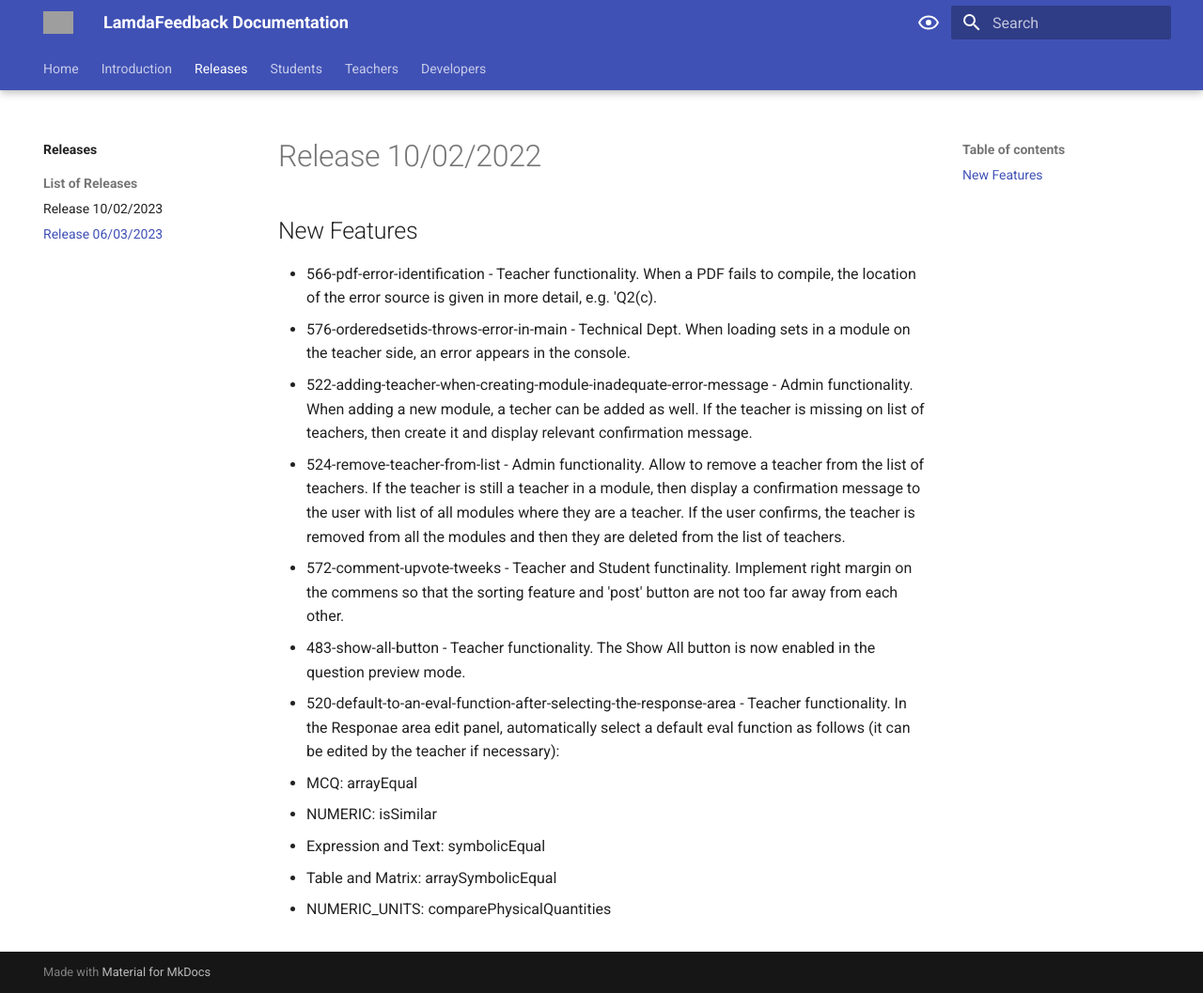
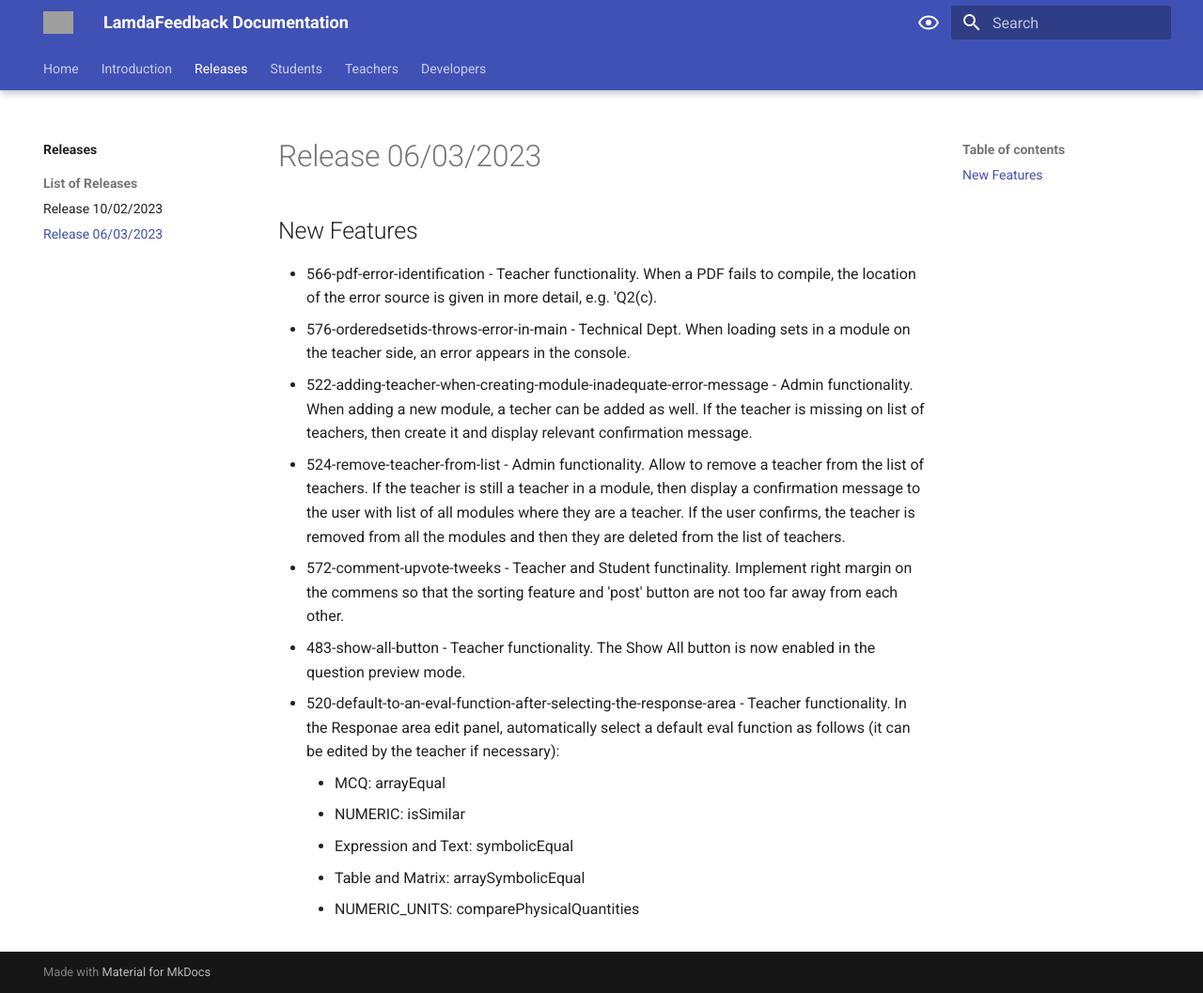
Before and after one commit to lambda-feedback/user-documentation, an MkDocs documentation site: the page built from docs/releases/release_2023_03_06.md, in a window 1280 px wide and 1057 px high. Shown: the whole window at 94% size. Built offline with MkDocs 1.6.1 and Material for MkDocs 9.7.7, drawn with Linux system fonts in a browser that asks for light colours; grey boxes are pictures that could not be loaded.

Commit message:
Release 6th March 2023

```diff
--- a/docs/releases/release_2023_03_06.md
+++ b/docs/releases/release_2023_03_06.md
@@ -1,4 +1,4 @@
-# Release 10/02/2022
+# Release 06/03/2023
 
 ## New Features
 
@@ -9,8 +9,9 @@
 - 572-comment-upvote-tweeks - Teacher and Student functinality. Implement right margin on the commens so that the sorting feature and 'post' button are not too far away from each other.
 - 483-show-all-button - Teacher functionality. The Show All button is now enabled in the question preview mode.
 - 520-default-to-an-eval-function-after-selecting-the-response-area - Teacher functionality. In the Responae area edit panel, automatically select a default eval function as follows (it can be edited by the teacher if necessary):
-  - MCQ: arrayEqual
-  - NUMERIC: isSimilar
-  - Expression and Text: symbolicEqual
-  - Table and Matrix: arraySymbolicEqual
-  - NUMERIC_UNITS: comparePhysicalQuantities
+
+    - MCQ: arrayEqual
+    - NUMERIC: isSimilar
+    - Expression and Text: symbolicEqual
+    - Table and Matrix: arraySymbolicEqual
+    - NUMERIC_UNITS: comparePhysicalQuantities
```
Also changed, not shown: docs/releases/release_2023_02_10.md (+1 -1 lines).
